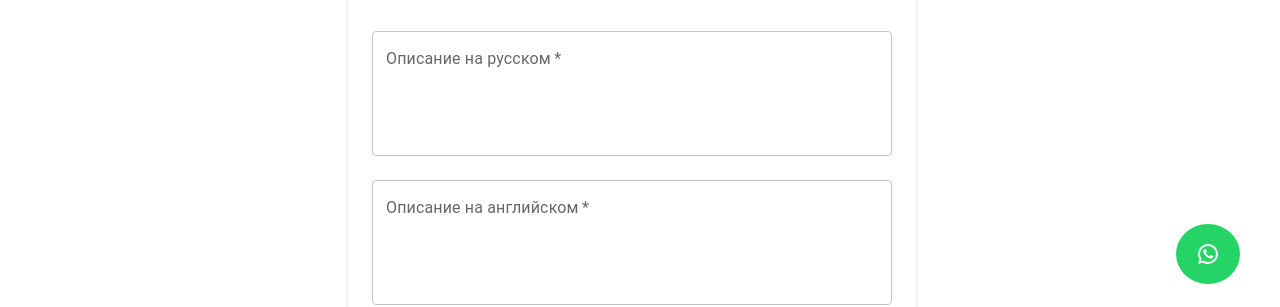
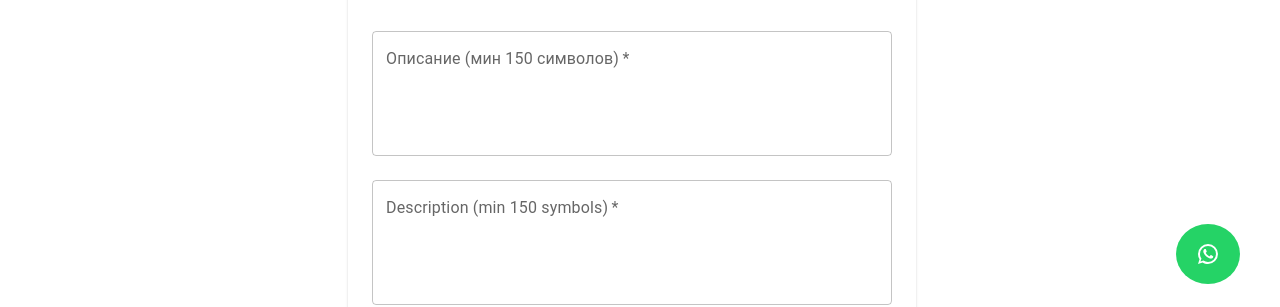
Before and after one commit to omurbekov-azamat/booking, a React (Create React App) app in the folder frontend/: page /hotels/1/createApartment in a window 1280 px wide. Shown: the part 476-783 px from the top of the page. Built offline with nearby package versions, Linux system fonts and the light colour scheme; no server answers.

Commit message:
#226 Добавил ограничение на минимум 150 символов максимум 300 в форме создания апартаментов

```diff
--- a/frontend/src/features/apartments/components/ApartmentForm.tsx
+++ b/frontend/src/features/apartments/components/ApartmentForm.tsx
@@ -285,9 +285,10 @@ const ApartmentForm: React.FC<Props> = ({ isEdit }) => {
 
               <Grid item xs mt={3}>
                 <TextField
-                  label={t('descriptionInRu')}
+                  label={'Описание (мин 150 символов)'}
                   type="text"
                   name="ru"
+                  inputProps={{ minLength: 150, maxLength: 300 }}
                   autoComplete="current-description"
                   value={state.description.ru}
                   onChange={inputChangeHandler}
@@ -299,7 +300,8 @@ const ApartmentForm: React.FC<Props> = ({ isEdit }) => {
 
               <Grid item xs mt={3}>
                 <TextField
-                  label={t('descriptionInEn')}
+                  label={'Description (min 150 symbols)'}
+                  inputProps={{ minLength: 150, maxLength: 300 }}
                   type="text"
                   name="en"
                   autoComplete="current-description"
```
